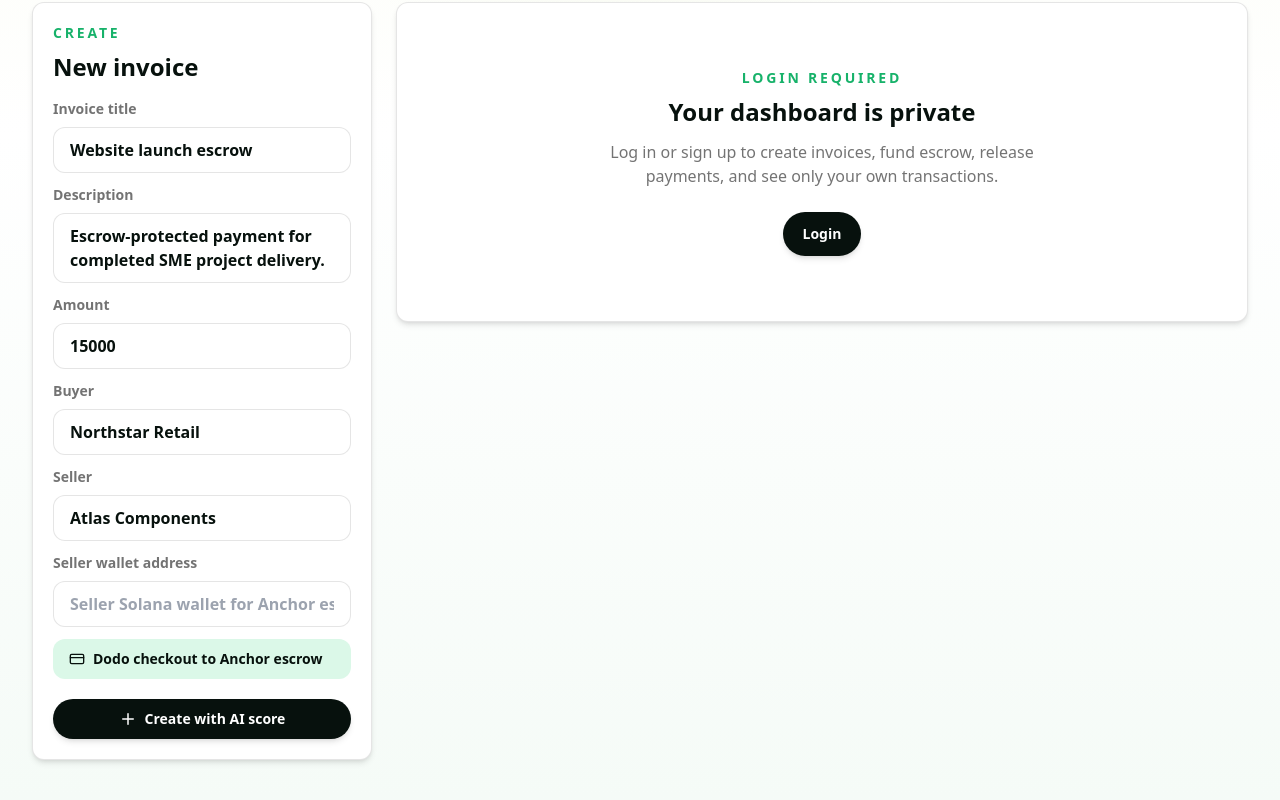
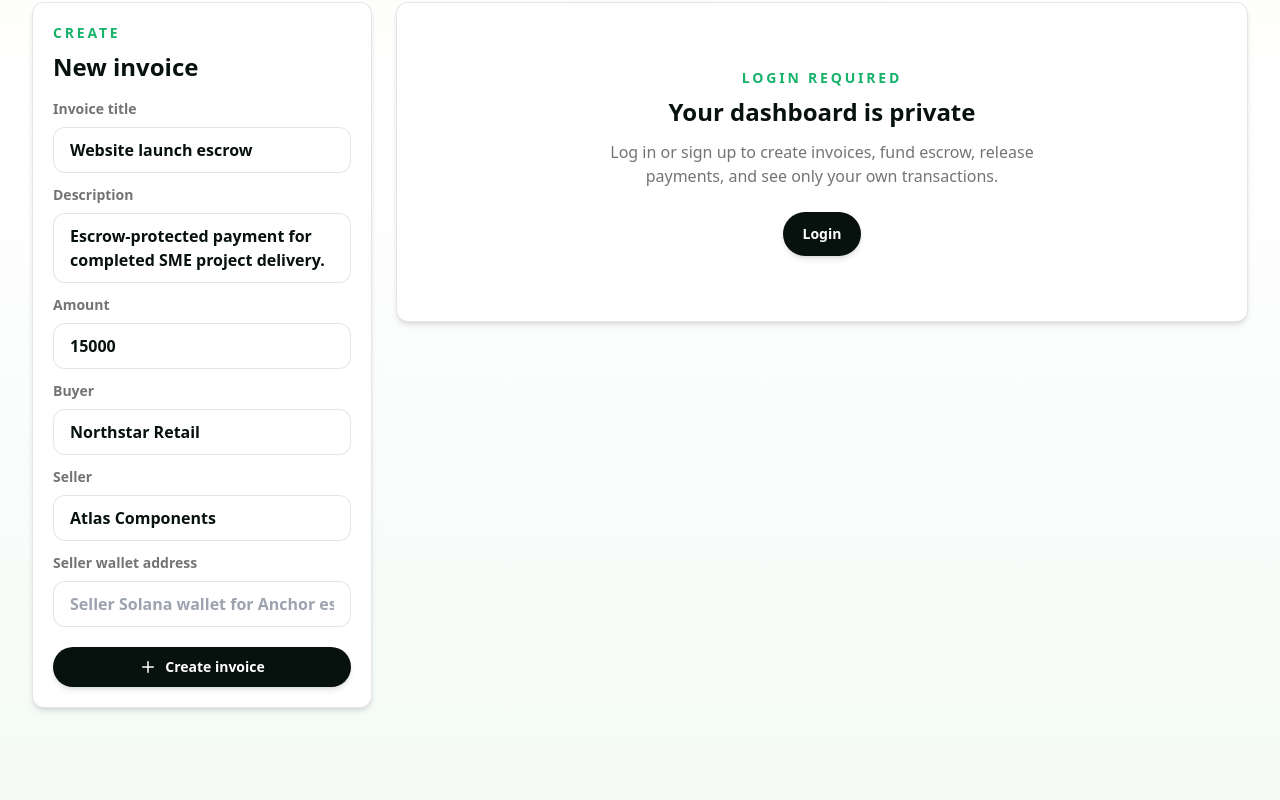
Before and after one commit to Abhi-saxena1/SettleFlow, a Next.js app in the folder frontend/: page /dashboard in a window 1280 px wide. Shown: the part 477-1277 px from the top of the page. After the commit the page ends 1225 px from the top, so only its background shows below. Built offline with nearby package versions, Linux system fonts and the light colour scheme; no server answers.

Commit message:
Clean create invoice form

```diff
--- a/frontend/components/InvoiceForm.jsx
+++ b/frontend/components/InvoiceForm.jsx
@@ -1,7 +1,7 @@
 "use client";
 
 import { useState } from "react";
-import { CreditCard, Loader2, Plus } from "lucide-react";
+import { Loader2, Plus } from "lucide-react";
 import { createInvoice } from "../lib/api";
 
 export default function InvoiceForm({ disabled = false, onCreated, onError, onLoginRequired }) {
@@ -114,14 +114,10 @@ export default function InvoiceForm({ disabled = false, onCreated, onError, onLo
             placeholder="Seller Solana wallet for Anchor escrow withdrawal"
           />
         </label>
-        <div className="inline-flex items-center gap-2 rounded-xl bg-mint px-4 py-2.5 text-sm font-black text-ink">
-          <CreditCard size={16} />
-          Dodo checkout to Anchor escrow
-        </div>
       </div>
       <button className="button-primary mt-5 w-full gap-2 py-2.5" disabled={loading}>
         {loading ? <Loader2 className="animate-spin" size={18} /> : <Plus size={18} />}
-        Create with AI score
+        Create invoice
       </button>
     </form>
   );
```
